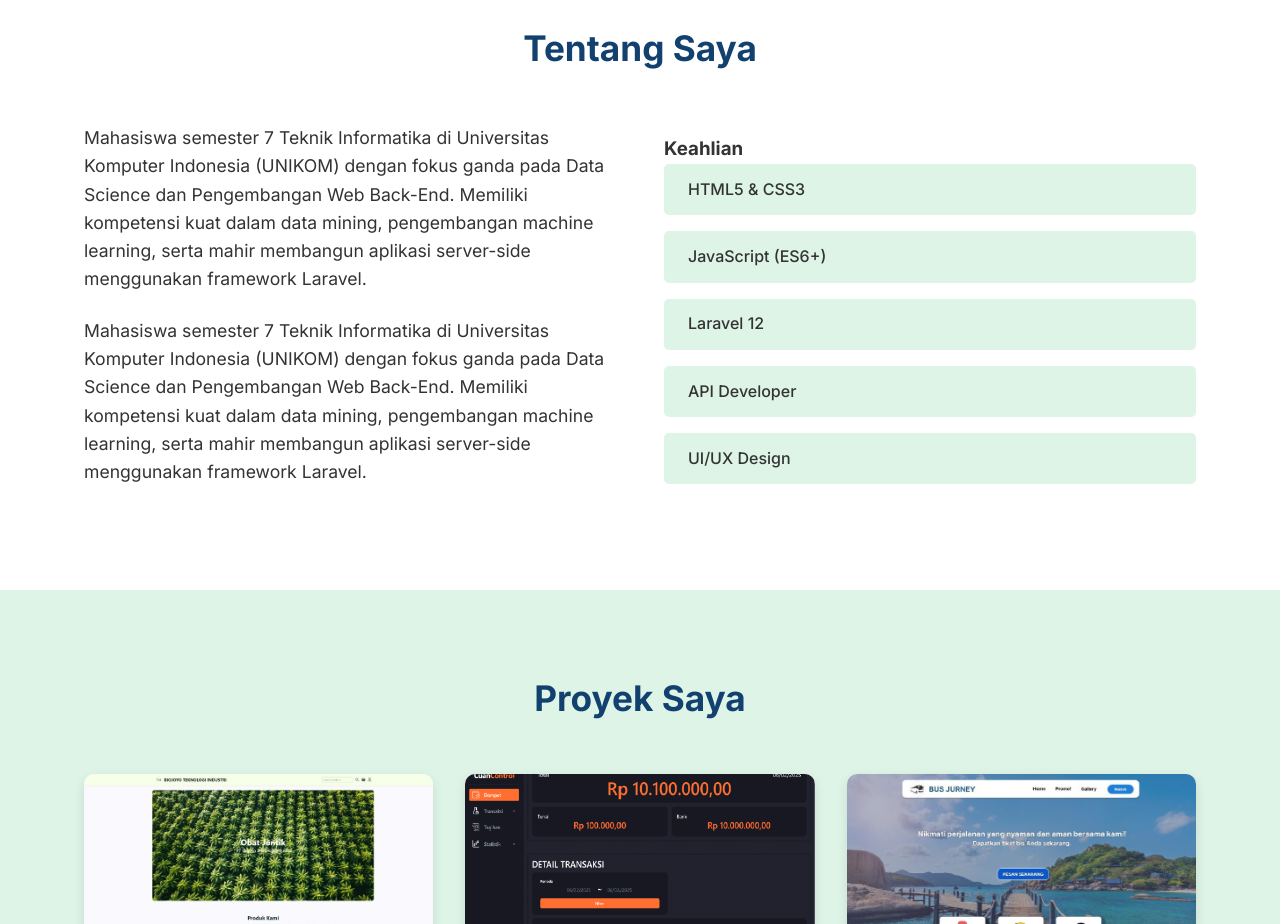
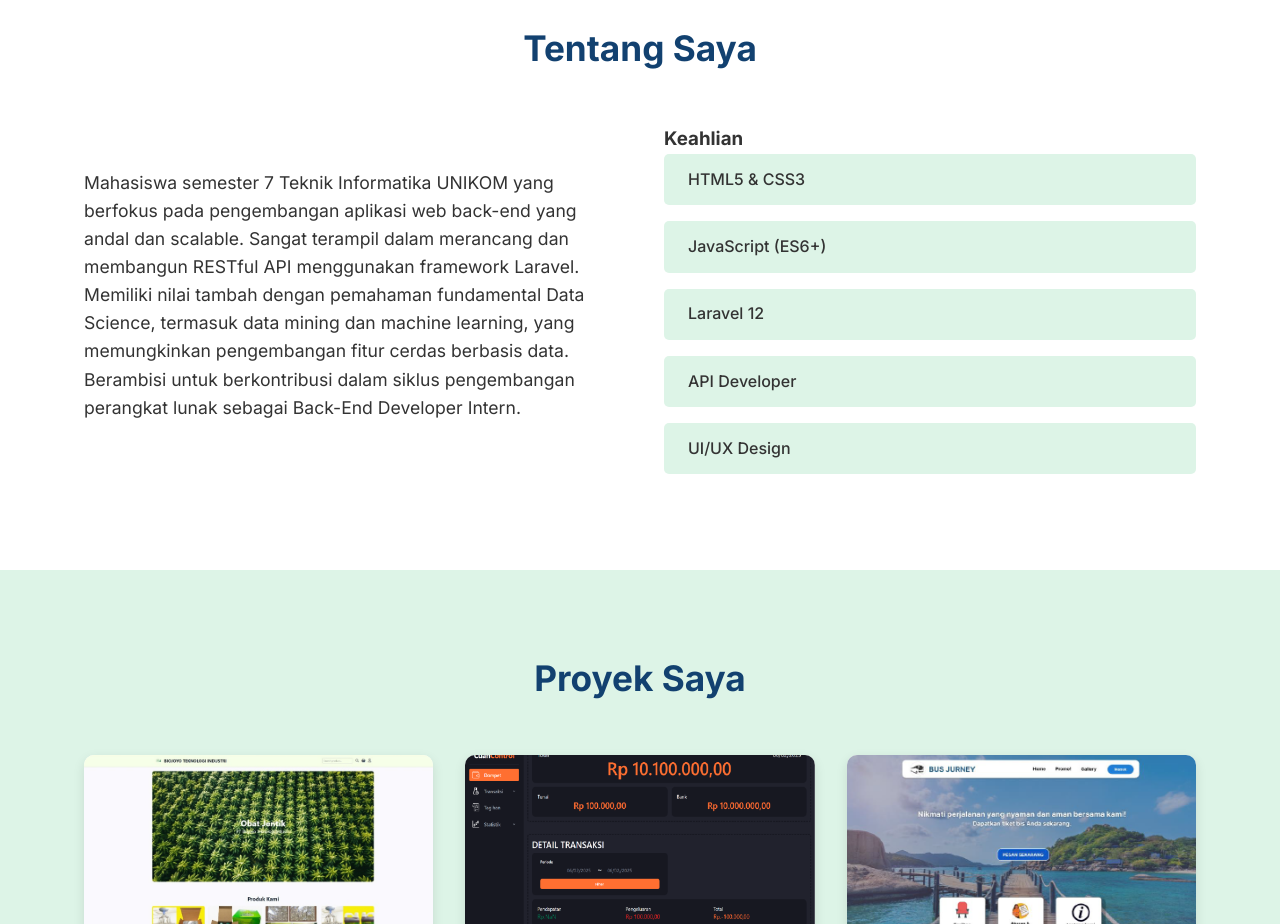
Before and after one commit to Gesha78/Portofolio, a plain HTML site: page index.html in a window 1280 px wide. Shown: the part 860-1784 px from the top of the page. Drawn offline with Linux system fonts and the light colour scheme.

Commit message:
Update index.html

```diff
--- a/index.html
+++ b/index.html
@@ -47,12 +47,7 @@
             <h2 class="section-title">Tentang Saya</h2>
             <div class="about-content">
                 <div class="about-text">
-                    <p>Mahasiswa semester 7 Teknik Informatika di Universitas Komputer Indonesia (UNIKOM) dengan fokus ganda pada
-Data Science dan Pengembangan Web Back-End. Memiliki kompetensi kuat dalam data mining, pengembangan
-machine learning, serta mahir membangun aplikasi server-side menggunakan framework Laravel.</p>
-                    <p>Mahasiswa semester 7 Teknik Informatika di Universitas Komputer Indonesia (UNIKOM) dengan fokus ganda pada
-Data Science dan Pengembangan Web Back-End. Memiliki kompetensi kuat dalam data mining, pengembangan
-machine learning, serta mahir membangun aplikasi server-side menggunakan framework Laravel.</p>
+                    <p>Mahasiswa semester 7 Teknik Informatika UNIKOM yang berfokus pada pengembangan aplikasi web back-end yang andal dan scalable. Sangat terampil dalam merancang dan membangun RESTful API menggunakan framework Laravel. Memiliki nilai tambah dengan pemahaman fundamental Data Science, termasuk data mining dan machine learning, yang memungkinkan pengembangan fitur cerdas berbasis data. Berambisi untuk berkontribusi dalam siklus pengembangan perangkat lunak sebagai Back-End Developer Intern.</p>
                 </div>
                 <div class="skills">
                     <h3>Keahlian</h3>
```
